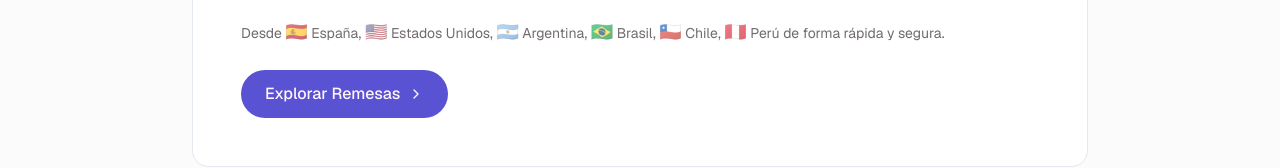
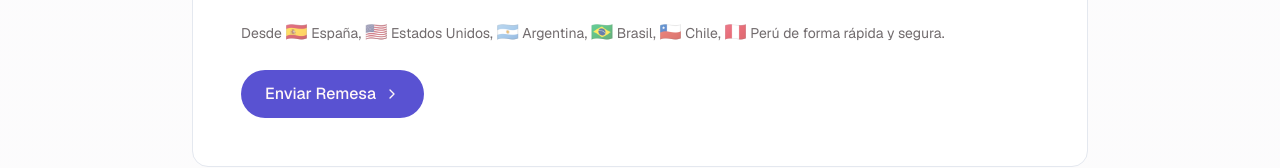
Before and after one commit to gualbysoca/v0-simpler-landing-page, a Next.js app: page / in a window 1280 px wide. Shown: the part 694-862 px from the top of the page. Built offline with nearby package versions, Linux system fonts and the light colour scheme.

Commit message:
feat: update action button text based on selected product\n\nDynamically change button label for Remesas and USDT products.

```diff
--- a/components/hero-carousel.tsx
+++ b/components/hero-carousel.tsx
@@ -121,7 +121,7 @@ export function HeroCarousel() {
           )}
 
           <button className="flex items-center gap-2 px-6 py-3 bg-primary text-primary-foreground rounded-full font-medium hover:bg-primary/90 transition">
-            Explorar {current.name}
+            {current.id === 'remesas' ? 'Enviar Remesa' : `Explorar ${current.name}`}
             <ChevronRight className="w-4 h-4" />
           </button>
         </div>
```
